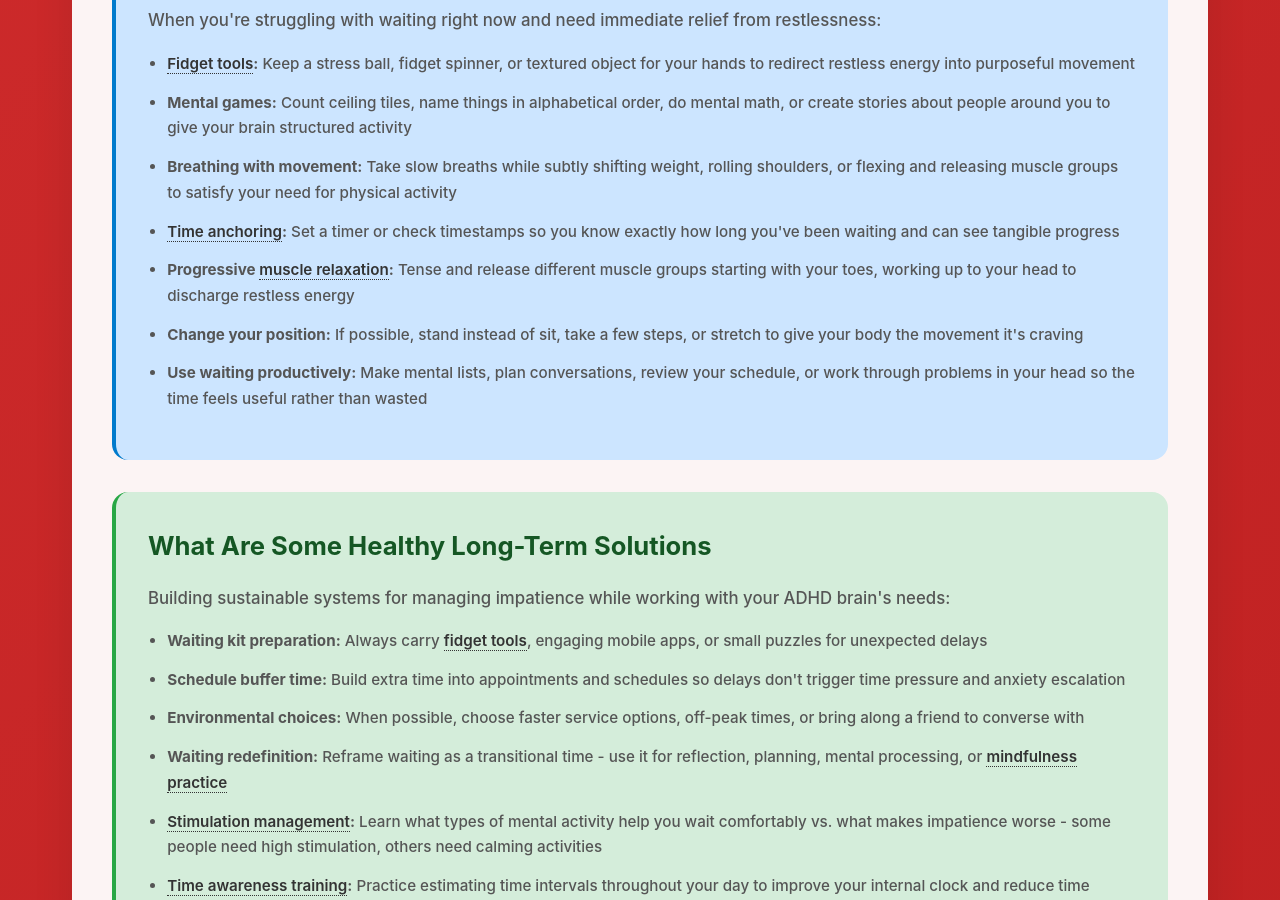
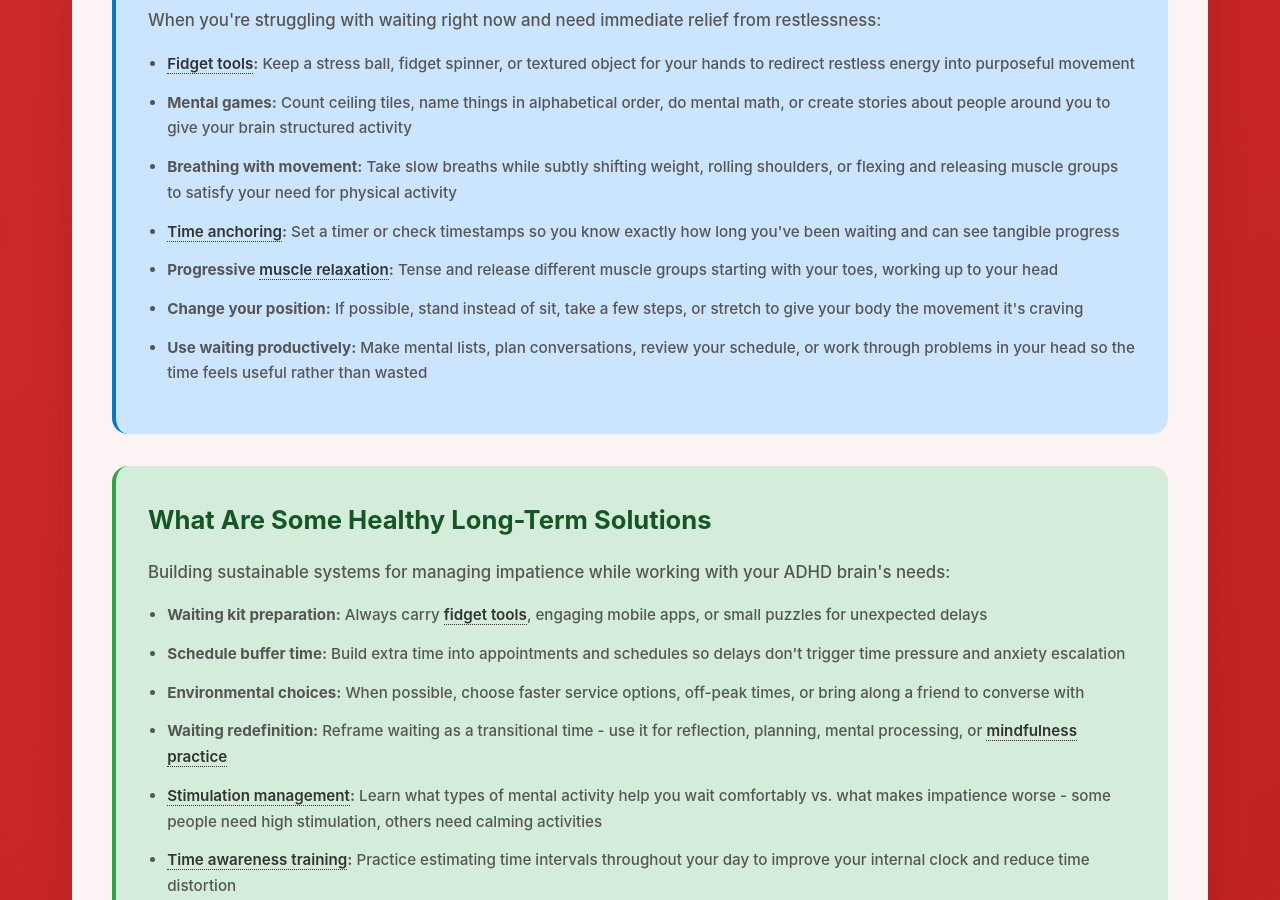
Before and after one commit to neurodivergent-survival-guide/neurodivergent-survival-guide, a Jekyll site: the page built from struggles/impatience-with-waiting.html, in a window 1280 px wide and 900 px high, scrolled down 2270 px. Built offline with Jekyll 4.4.1, drawn with Linux system fonts in a browser that asks for light colours.

Commit message:
Update impatience-with-waiting.html

```diff
--- a/struggles/impatience-with-waiting.html
+++ b/struggles/impatience-with-waiting.html
@@ -69,7 +69,7 @@ search_terms: ["can't stand waiting", "waiting feels impossible", "hate waiting"
             <li><strong>Mental games:</strong> Count ceiling tiles, name things in alphabetical order, do mental math, or create stories about people around you to give your brain structured activity</li>
             <li><strong>Breathing with movement:</strong> Take slow breaths while subtly shifting weight, rolling shoulders, or flexing and releasing muscle groups to satisfy your need for physical activity</li>
             <li><strong><span class="jargon">Time anchoring<span class="tooltip">Using timers or clocks to create concrete awareness of time passage</span></span>:</strong> Set a timer or check timestamps so you know exactly how long you've been waiting and can see tangible progress</li>
-            <li><strong>Progressive <span class="jargon">muscle relaxation<span class="tooltip">Systematically tensing and releasing different muscle groups</span></span>:</strong> Tense and release different muscle groups starting with your toes, working up to your head to discharge restless energy</li>
+            <li><strong>Progressive <span class="jargon">muscle relaxation<span class="tooltip">Systematically tensing and releasing different muscle groups</span></span>:</strong> Tense and release different muscle groups starting with your toes, working up to your head</li>
             <li><strong>Change your position:</strong> If possible, stand instead of sit, take a few steps, or stretch to give your body the movement it's craving</li>
             <li><strong>Use waiting productively:</strong> Make mental lists, plan conversations, review your schedule, or work through problems in your head so the time feels useful rather than wasted</li>
         </ul>
```
